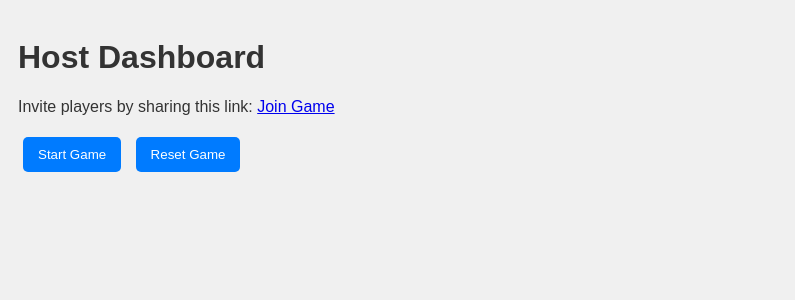
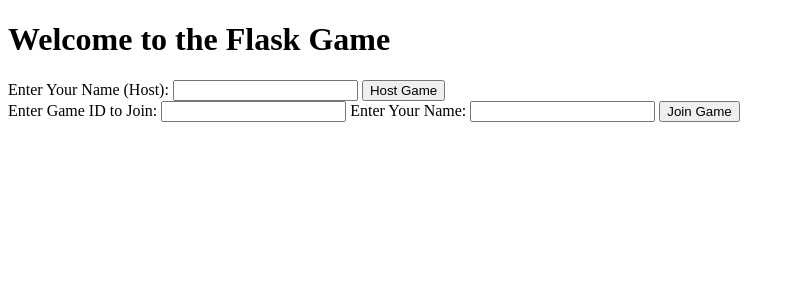
Before and after one commit to fdodinuth/flask-game, a Flask app: page / in a window 1280 px wide. Shown: the top 300 px of the page, without its empty margins (0-795 px from the left). Run offline with Flask 3, Linux system fonts and the light colour scheme.

Commit message:
Update index.html

```diff
--- a/templates/index.html
+++ b/templates/index.html
@@ -3,14 +3,21 @@
 <head>
     <meta charset="UTF-8">
     <meta name="viewport" content="width=device-width, initial-scale=1.0">
-    <title>Host Page</title>
-    <link rel="stylesheet" href="{{ url_for('static', filename='css/styles.css') }}">
+    <title>Flask Game</title>
 </head>
 <body>
-    <h1>Host Dashboard</h1>
-    <p>Invite players by sharing this link: <a href="{{ url_for('join_game', _external=True) }}">Join Game</a></p>
-    <button onclick="startGame()">Start Game</button>
-    <button onclick="resetGame()">Reset Game</button>
-    <script src="{{ url_for('static', filename='js/scripts.js') }}"></script>
+    <h1>Welcome to the Flask Game</h1>
+    <form method="POST" action="/host">
+        <label for="name">Enter Your Name (Host):</label>
+        <input type="text" name="name" id="name" required>
+        <button type="submit">Host Game</button>
+    </form>
+    <form method="POST" action="/join_game">
+        <label for="game_id">Enter Game ID to Join:</label>
+        <input type="number" name="game_id" id="game_id" required>
+        <label for="name">Enter Your Name:</label>
+        <input type="text" name="name" id="name" required>
+        <button type="submit">Join Game</button>
+    </form>
 </body>
 </html>
```
